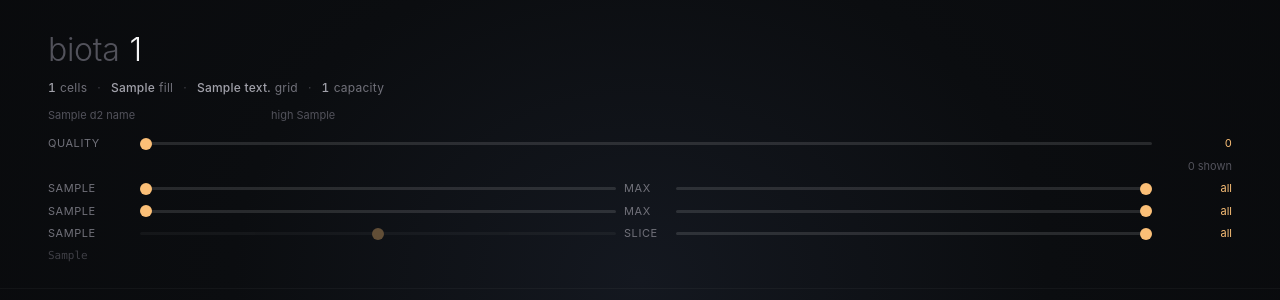
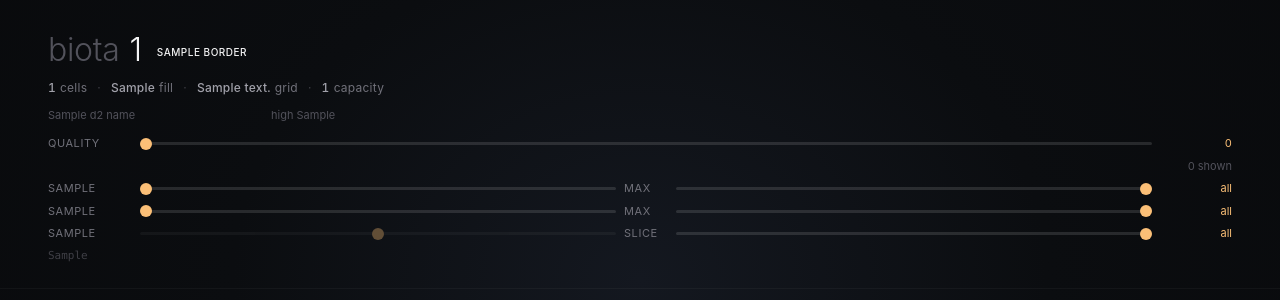
Before and after one commit to rkv0id/biota, a Python web app: template src/biota/viz/templates/archive.html in a window 1280 px wide. Shown: the top 300 px of the page. Run offline with Jinja, Linux system fonts and the light colour scheme; the template is opened without the code that fills it: most values are stand-ins (such as "Sample title", 1, 10 or a date in 2020).

Commit message:
feat: border type badge in archive viewer and run cards
render_archive_page accepts border param, archive.html shows wall/torus
badge in run title. build_index.py reads border from config.json
(defaults wall for old runs). index.html shows torus badge on run cards.

```diff
--- a/scripts/build_index.py
+++ b/scripts/build_index.py
@@ -468,6 +468,8 @@ def _render_run(run_dir: Path, archive: Archive, publish: bool = False) -> str:
 
     thumbs_dir = run_dir / "thumbs" if publish else None
 
+    cfg = _load_config(run_dir)
+    border: str = cfg.get("rollout", {}).get("sim", {}).get("border", "wall")
     return render_archive_page(
         archive,
         run_id,
@@ -475,6 +477,7 @@ def _render_run(run_dir: Path, archive: Archive, publish: bool = False) -> str:
         stats_html=stats_html,
         stats_css=_STATS_CSS if stats_html else "",
         thumbs_dir=thumbs_dir,
+        border=border,
     )
 
 
@@ -536,6 +539,7 @@ def _build_card_context(
     budget = cfg.get("budget", "")
     device = cfg.get("device", "")
     descriptor_names: list[str] = cfg.get("descriptor_names", [])
+    border: str = cfg.get("rollout", {}).get("sim", {}).get("border", "wall")
 
     return {
         "run_id": run_dir.name,
@@ -548,6 +552,7 @@ def _build_card_context(
         "budget": budget,
         "device": device,
         "descriptor_names": descriptor_names,
+        "border": border,
     }
 
 
--- a/src/biota/viz/render.py
+++ b/src/biota/viz/render.py
@@ -287,6 +287,7 @@ def render_archive_page(
     stats_html: str = "",
     stats_css: str = "",
     thumbs_dir: Path | None = None,
+    border: str = "wall",
 ) -> str:
     """Render an archive as a self-contained HTML page string.
 
@@ -360,4 +361,5 @@ def render_archive_page(
         d1_dir=d1_dir,
         d2_dir=d2_dir,
         footer_legend=footer_legend,
+        border=border,
     )
--- a/src/biota/viz/templates/archive.html
+++ b/src/biota/viz/templates/archive.html
@@ -766,13 +766,38 @@
             #tooltip { display: none !important; }
         }
 
+
+        /* Border type badge */
+        .border-badge {
+            display: inline-flex;
+            align-items: center;
+            gap: 4px;
+            font-size: 10px;
+            font-weight: 500;
+            letter-spacing: 0.05em;
+            text-transform: uppercase;
+            padding: 2px 7px;
+            border-radius: 10px;
+            margin-left: 8px;
+            vertical-align: middle;
+        }
+        .border-badge.wall {
+            background: rgba(99, 160, 255, 0.1);
+            color: #63a0ff;
+            border: 1px solid rgba(99, 160, 255, 0.2);
+        }
+        .border-badge.torus {
+            background: rgba(251, 191, 119, 0.1);
+            color: #fbbf77;
+            border: 1px solid rgba(251, 191, 119, 0.2);
+        }
         {{ stats_css }}
     </style>
 </head>
 <body>
     <header class="page-header">
         <h1 class="page-title">
-            <a class="title-home" href="../index.html"><span class="title-prefix">biota</span></a>{{ run_id }}
+            <a class="title-home" href="../index.html"><span class="title-prefix">biota</span></a>{{ run_id }}<span class="border-badge {{ border }}">{{ border }}</span>
         </h1>
         <div class="page-meta">
             <span class="meta-value">{{ n_cells }}</span> cells
--- a/src/biota/viz/templates/index.html
+++ b/src/biota/viz/templates/index.html
@@ -532,11 +532,12 @@
                         {% endif %}
                     </div>
                     <div class="card-rollouts">{{ card.n_rollouts }} rollouts</div>
-                    {% if card.preset or card.budget or card.device %}
+                    {% if card.preset or card.budget or card.device or card.border %}
                     <div class="card-config">
                         {% if card.preset %}<span class="card-cfg-item">{{ card.preset }}</span>{% endif %}
                         {% if card.budget %}<span class="card-cfg-item">{{ card.budget }} budget</span>{% endif %}
                         {% if card.device %}<span class="card-cfg-item">{{ card.device }}</span>{% endif %}
+                        {% if card.border and card.border != "wall" %}<span class="card-cfg-item" style="color:#fbbf77">{{ card.border }}</span>{% endif %}
                     </div>
                     {% endif %}
                     {% if card.descriptor_names %}
```
